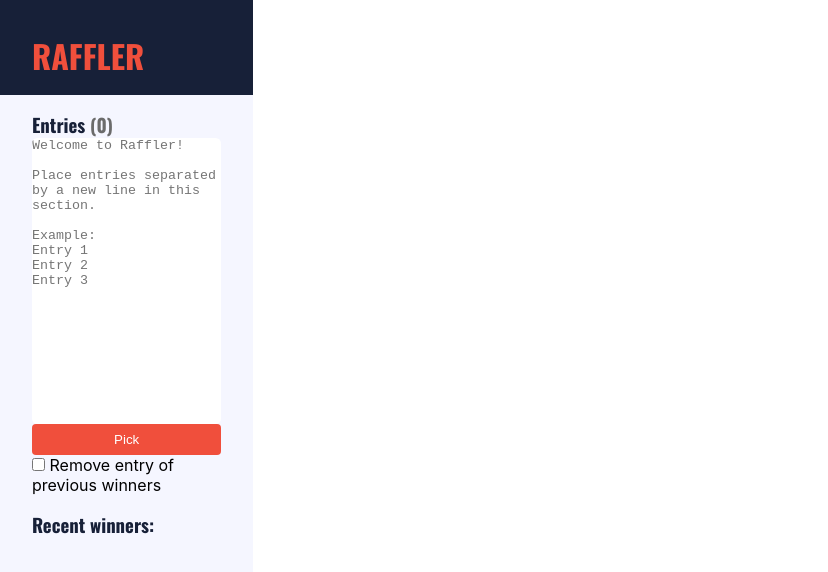
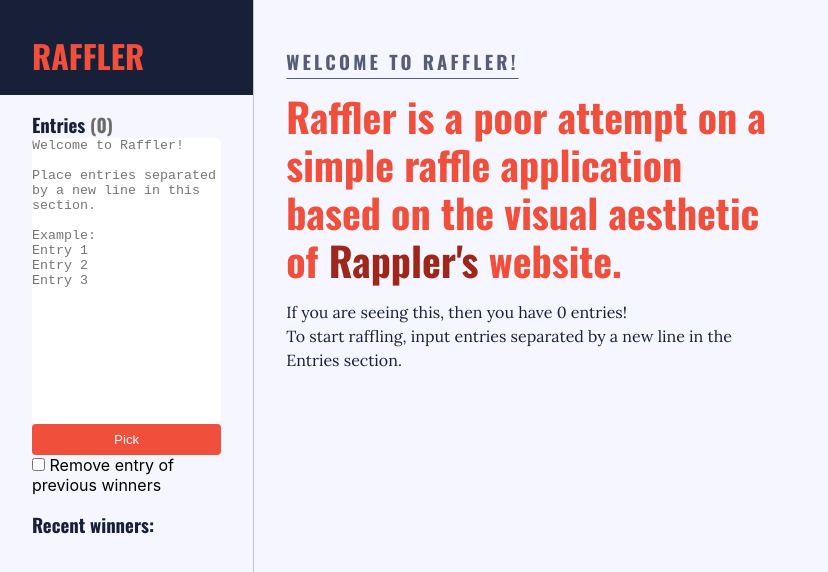
Before and after one commit to alwinpamintuan/raffler, a React (Create React App) app: page / in a window 1280 px wide. Shown: the top 572 px of the page, without its empty margins (0-828 px from the left). Built offline with nearby package versions, Linux system fonts and the light colour scheme.

Commit message:
Code refactor and home page draft

```diff
--- a/src/App.css
+++ b/src/App.css
@@ -8,7 +8,7 @@
 
 :root {
   --primary: #f04f3c;
-  --secondary: #be200e;
+  --secondary: #9c271a;
   --neutral: #c5c6c7;
   --neutral-dark: #6b6b6b;
   --background-main: #fff;
@@ -49,8 +49,12 @@
     flex-direction: column;
   }
 
-  div#sidebar, div#raffle {
-    width: 100vw;
-    height: 100vh;
+  div#sidebar, div#raffle, div#home {
+    width: 100%;
+    height: 100%;
+  }
+
+  div#main {
+    border-top: 1px solid var(--neutral);
   }
 }
--- a/src/App.js
+++ b/src/App.js
@@ -1,6 +1,6 @@
 import { AppContextProvider } from './context/AppContext';
 import Sidebar from './components/Sidebar/Sidebar';
-import EntriesContainer from './components/EntriesContainer/EntriesContainer';
+import Main from './components/Main/Main';
 import './App.css';
 
 function App() {
@@ -8,7 +8,7 @@
     <AppContextProvider>
       <div className="App">
         <Sidebar/>
-        <EntriesContainer/>
+        <Main/>
       </div>
     </AppContextProvider>
   );
--- /dev/null
+++ b/src/components/Home/Home.css
@@ -0,0 +1,27 @@
+div#home {
+  width: 50%;
+}
+
+div#home h1 {
+  font-size: 2.5rem;
+  line-height: 3rem;;
+}
+
+div#home h3 {
+  letter-spacing: 0.2rem;
+  line-height: 3.75rem;
+  text-decoration: underline;
+  text-underline-offset: 0.5rem;
+  color: #575d75;
+}
+
+div#home p {
+  margin-top: 1rem;
+  font-size: 1rem;
+  line-height: 1.5rem;
+}
+
+div#home a {
+  color: var(--secondary);
+  text-decoration: none;
+}
--- /dev/null
+++ b/src/components/Home/Home.js
@@ -0,0 +1,18 @@
+import React from 'react'
+import './Home.css'
+
+function Home(){
+  return(
+    <div id="home">
+      <h3>WELCOME TO RAFFLER!</h3>
+      <div>
+        <h1>Raffler is a poor attempt on a simple raffle application based on the visual aesthetic of&nbsp;
+          <a href="https://www.rappler.com" target="_blank" rel="noreferrer">Rappler's</a> website.
+        </h1>
+        <p>If you are seeing this, then you have 0 entries!<br/>To start raffling, input entries separated by a new line in the Entries section.</p>
+      </div>
+    </div>
+  )
+}
+
+export default Home;
--- /dev/null
+++ b/src/components/Main/Main.css
@@ -0,0 +1,11 @@
+div {
+  box-sizing: border-box;
+}
+
+div#main {
+  padding: 32px;
+  width: 100%;
+  height: 100vh;
+  border-left: 1px solid var(--neutral);
+  background-color: var(--background-fore);
+}
--- /dev/null
+++ b/src/components/Main/Main.js
@@ -0,0 +1,25 @@
+import React, {useContext, useEffect, useState} from 'react';
+import {AppContext} from '../../context/AppContext';
+import Home from '../Home/Home.js';
+import RaffleDraw from '../RaffleDraw/RaffleDraw';
+import './Main.css'
+
+function Main(){
+  const {entries} = useContext(AppContext);
+  const [bg, setBg] = useState('--background-fore')
+
+  useEffect(() => {
+    if(entries.length === 0) setBg('--background-fore');
+    else setBg(setBg('--background-main'));
+  }, [entries])
+
+  return(
+    <div id="main" style={{backgroundColor: bg}}>{
+      entries.length === 0
+        ? <Home/>
+        : <RaffleDraw/>
+    }</div>
+  )
+}
+
+export default Main;
--- a/src/components/EntriesContainer/EntriesContainer.css
+++ b/src/components/RaffleDraw/RaffleDraw.css
@@ -1,19 +1,12 @@
-div {
-  box-sizing: border-box;
-}
-
-div#raffle {
-    padding: 32px;
-}
-
 div#raffle {
   display: grid;
   grid-gap: 1rem;
   grid-auto-rows: 1fr;
   justify-content: space-between;
   align-items: center;
+
+  height: 100%;
   width: 100%;
-  height: 100vh;
 }
 
 div.entry {
--- a/src/components/EntriesContainer/EntriesContainer.js
+++ b/src/components/RaffleDraw/RaffleDraw.js
@@ -1,10 +1,15 @@
 import React, {useContext, useEffect} from 'react';
 import {AppContext} from '../../context/AppContext'
-import './EntriesContainer.css'
+import './RaffleDraw.css';
 
-function EntriesContainer(){
+function RaffleDraw(){
   const {entries} = useContext(AppContext);
 
+  // Update background color to white
+  const main = document.getElementById("main");
+  main.style.backgroundColor = getComputedStyle(document.documentElement).getPropertyValue('--background-main');
+
+  // Show entries
   useEffect(() => {
     const container = document.getElementById('raffle');
 
@@ -19,9 +24,9 @@
   return(
     <div id="raffle">
       {
-        entries.map((entry, id) => {
+        entries.map((entry, idx) => {
           return (
-            <div className="entry" key={id}>
+            <div className="entry" key={idx}>
               {entry}
             </div>
           )
@@ -31,4 +36,4 @@
   )
 }
 
-export default EntriesContainer;
+export default RaffleDraw;
--- a/src/components/Sidebar/Sidebar.js
+++ b/src/components/Sidebar/Sidebar.js
@@ -24,7 +24,6 @@
     // Reset highlighted entries
     const prevWinner = document.querySelectorAll('.highlight');
     if(prevWinner){
-      console.log(prevWinner)
       for(const el of prevWinner){
         el.classList.remove('highlight');
       }
@@ -96,7 +95,7 @@
 
           <div>
             <input type="checkbox" id="remove-winners" name="remove-winners"></input>
-            <label for="remove-winners"> Remove entry of previous winners</label>
+            <label htmlFor="remove-winners"> Remove entry of previous winners</label>
           </div>
         </div>
 
@@ -104,9 +103,9 @@
           <h3>Recent winners:</h3>
           <ul id="recent-winners">
             {
-              winners.slice(0, winners.length).reverse().map(winner => {
+              winners.slice(0, winners.length).reverse().map((winner, idx) => {
                 return(
-                  <li>{winner.name}</li>
+                  <li key={idx}>{winner.name}</li>
                 )
               })
             }
```
